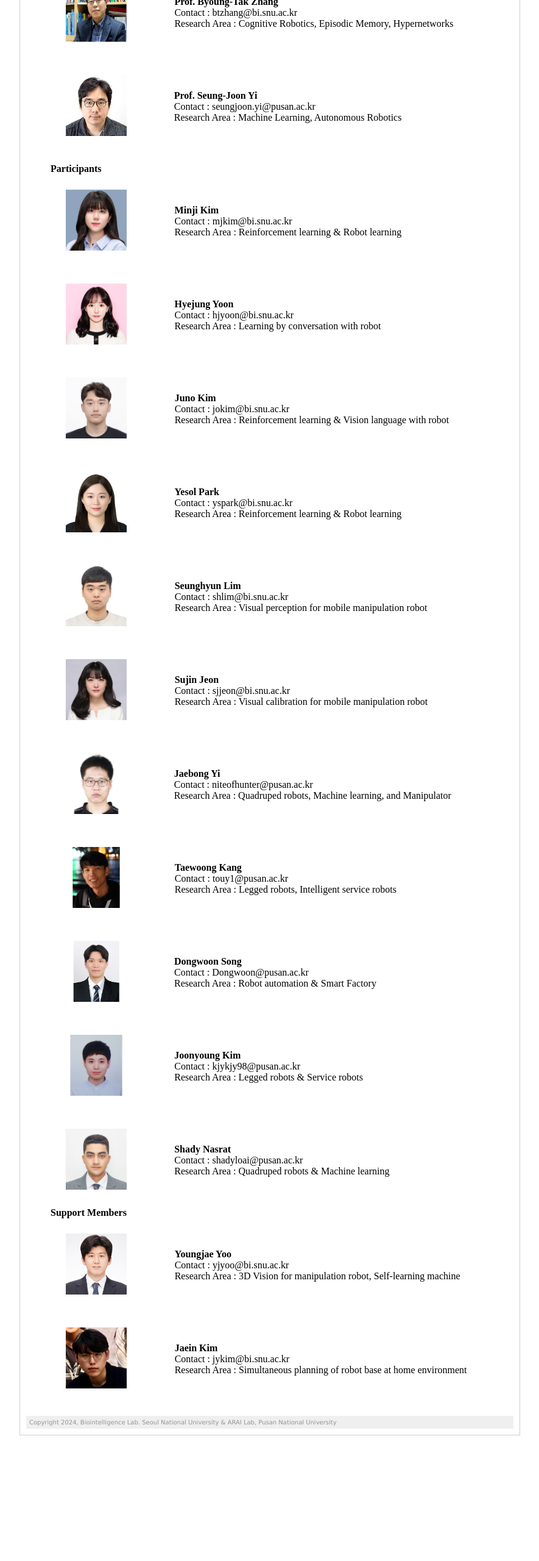
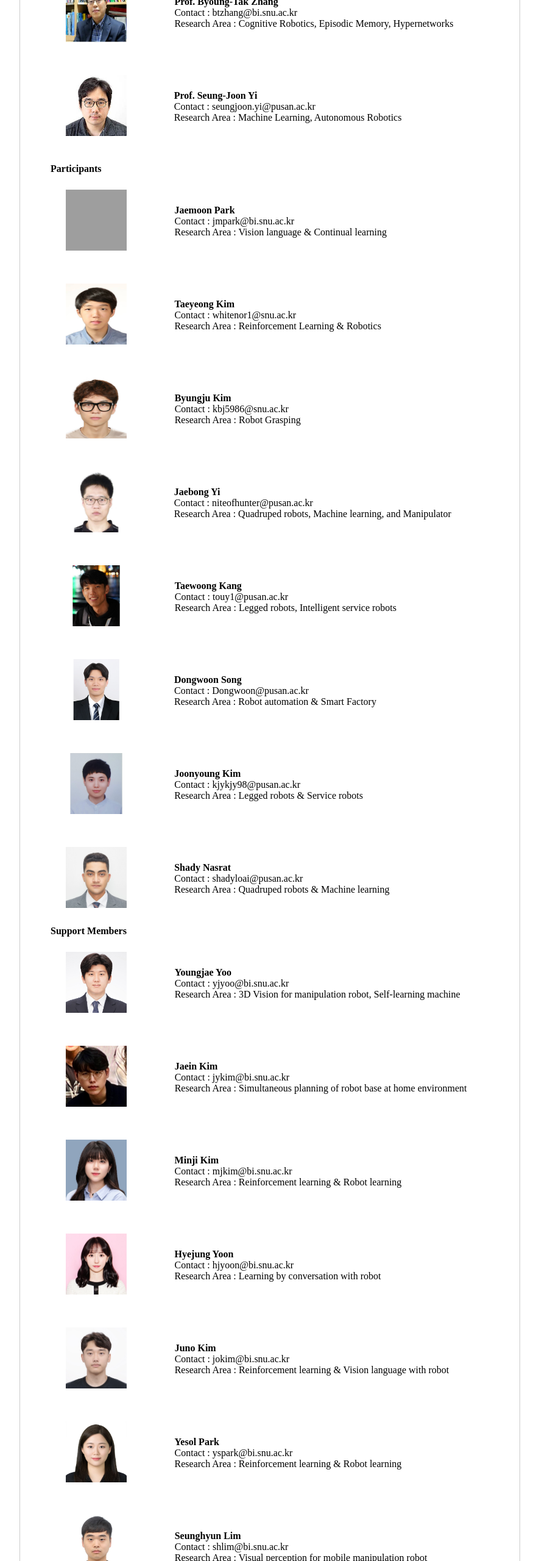
Before and after one commit to yesoly/tidyboy_robocup2024_hompage, a plain HTML site: page members.html in a window 1280 px wide. Shown: the part 240-2800 px from the top of the page at 61% size, without its empty margins (197-1082 px from the left). Before the commit the page ends 2602 px from the top, so only its background shows below. Drawn offline with Linux system fonts and the light colour scheme; grey boxes are pictures that could not be loaded.

Commit message:
Update member and video

```diff
--- a/members.html
+++ b/members.html
@@ -53,66 +53,36 @@
 	<UL type="none">
 	  <LI><SPAN class="lv2"><b>Participants</b></SPAN></LI>
 
+	<!-- SNU -->
 	<table border = "0" height="150" cellspacing="10" cellpadding="15">
 		<tr>
-			<td align="left" width="150"><img src="images/members/mjkim.jpg" width="100" height="100"></td>
-			<td align="left" width="650"><b>Minji Kim</b><BR>
-				Contact : mjkim@bi.snu.ac.kr<BR>
-				Research Area : Reinforcement learning & Robot learning
+			<td align="left" width="150"><img src="images/members/jmpark.png" width="100" height="100"></td>
+			<td align="left" width="650"><b>Jaemoon Park</b><BR>
+				Contact : jmpark@bi.snu.ac.kr<BR>
+				Research Area : Vision language & Continual learning
+			</td>
+		</tr>
+	</table>
+	<table border = "0" height="150" cellspacing="10" cellpadding="15">
+		<tr>
+			<td align="left" width="150"><img src="images/members/tykim.jpeg" width="100" height="100"></td>
+			<td align="left" width="650"><b>Taeyeong Kim</b><BR>
+				Contact : whitenor1@snu.ac.kr<BR>
+				Research Area : Reinforcement Learning & Robotics
+			</td>
+		</tr>
+	</table>
+	<table border = "0" height="150" cellspacing="10" cellpadding="15">
+		<tr>
+			<td align="left" width="150"><img src="images/members/bjkim.jpeg" width="100" height="100"></td>
+			<td align="left" width="650"><b>Byungju Kim</b><BR>
+				Contact : kbj5986@snu.ac.kr<BR>
+				Research Area : Robot Grasping
 			</td>
 		</tr>
 	</table>
 
-	<table border = "0" height="150" cellspacing="10" cellpadding="15">
-		<tr>
-			<td align="left" width="150"><img src="images/members/hjyoon.jpeg" width="100" height="100"></td>
-			<td align="left" width="650"><b>Hyejung Yoon</b><BR>
-				Contact : hjyoon@bi.snu.ac.kr<BR>
-				Research Area : Learning by conversation with robot
-			</td>
-		</tr>
-	</table>
-
-	<table border = "0" height="150" cellspacing="10" cellpadding="15">
-		<tr>
-			<td align="left" width="150"><img src="images/members/jokim.jpeg" width="100" height="100"></td>
-			<td align="left" width="650"><b>Juno Kim</b><BR>
-				Contact : jokim@bi.snu.ac.kr<BR>
-				Research Area : Reinforcement learning & Vision language with robot
-			</td>
-		</tr>
-	</table>
-
-	<table border = "0" height="150" cellspacing="10" cellpadding="15">
-		<tr>
-			<td align="left" width="150"><img src="images/members/yspark.jpg" width="100" height="100"></td>
-			<td align="left" width="650"><b>Yesol Park</b><BR>
-				Contact : yspark@bi.snu.ac.kr<BR>
-				Research Area : Reinforcement learning & Robot learning
-			</td>
-		</tr>
-	</table>
-
-	<table border = "0" height="150" cellspacing="10" cellpadding="15">
-		<tr>
-			<td align="left" width="150"><img src="images/members/shlim.jpeg" width="100" height="100"></td>
-			<td align="left" width="650"><b>Seunghyun Lim</b><BR>
-				Contact : shlim@bi.snu.ac.kr<BR>
-				Research Area : Visual perception for mobile manipulation robot
-			</td>
-		</tr>
-	</table>
-
-	<table border = "0" height="150" cellspacing="10" cellpadding="15">
-		<tr>
-			<td align="left" width="150"><img src="images/members/sjjeon.jpeg" width="100" height="100"></td>
-			<td align="left" width="650"><b>Sujin Jeon</b><BR>
-				Contact : sjjeon@bi.snu.ac.kr<BR>
-				Research Area : Visual calibration for mobile manipulation robot
-			</td>
-		</tr>
-	</table>
-
+	<!-- PNU -->
 	<table border = "0" height="150" cellspacing="10" cellpadding="15">
 		<tr>
 			<td align="left" width="150"><img src="images/members/jbyi.png" width="100" height="100"></td>
@@ -196,6 +166,66 @@
 			</tr>
 		</table>
 
+		<table border = "0" height="150" cellspacing="10" cellpadding="15">
+			<tr>
+				<td align="left" width="150"><img src="images/members/mjkim.jpg" width="100" height="100"></td>
+				<td align="left" width="650"><b>Minji Kim</b><BR>
+					Contact : mjkim@bi.snu.ac.kr<BR>
+					Research Area : Reinforcement learning & Robot learning
+				</td>
+			</tr>
+		</table>
+
+		<table border = "0" height="150" cellspacing="10" cellpadding="15">
+			<tr>
+				<td align="left" width="150"><img src="images/members/hjyoon.jpeg" width="100" height="100"></td>
+				<td align="left" width="650"><b>Hyejung Yoon</b><BR>
+					Contact : hjyoon@bi.snu.ac.kr<BR>
+					Research Area : Learning by conversation with robot
+				</td>
+			</tr>
+		</table>
+
+		<table border = "0" height="150" cellspacing="10" cellpadding="15">
+			<tr>
+				<td align="left" width="150"><img src="images/members/jokim.jpeg" width="100" height="100"></td>
+				<td align="left" width="650"><b>Juno Kim</b><BR>
+					Contact : jokim@bi.snu.ac.kr<BR>
+					Research Area : Reinforcement learning & Vision language with robot
+				</td>
+			</tr>
+		</table>
+
+		<table border = "0" height="150" cellspacing="10" cellpadding="15">
+			<tr>
+				<td align="left" width="150"><img src="images/members/yspark.jpg" width="100" height="100"></td>
+				<td align="left" width="650"><b>Yesol Park</b><BR>
+					Contact : yspark@bi.snu.ac.kr<BR>
+					Research Area : Reinforcement learning & Robot learning
+				</td>
+			</tr>
+		</table>
+
+		<table border = "0" height="150" cellspacing="10" cellpadding="15">
+			<tr>
+				<td align="left" width="150"><img src="images/members/shlim.jpeg" width="100" height="100"></td>
+				<td align="left" width="650"><b>Seunghyun Lim</b><BR>
+					Contact : shlim@bi.snu.ac.kr<BR>
+					Research Area : Visual perception for mobile manipulation robot
+				</td>
+			</tr>
+		</table>
+
+		<table border = "0" height="150" cellspacing="10" cellpadding="15">
+			<tr>
+				<td align="left" width="150"><img src="images/members/sjjeon.jpeg" width="100" height="100"></td>
+				<td align="left" width="650"><b>Sujin Jeon</b><BR>
+					Contact : sjjeon@bi.snu.ac.kr<BR>
+					Research Area : Visual calibration for mobile manipulation robot
+				</td>
+			</tr>
+		</table>
+
 	</UL>
 
 
```
Also changed, not shown: media1.html (+1 -1 lines), media2.html (+12 -2 lines), images/members/bjkim.jpeg (added), images/members/tykim.jpeg (added), 1 other file.
